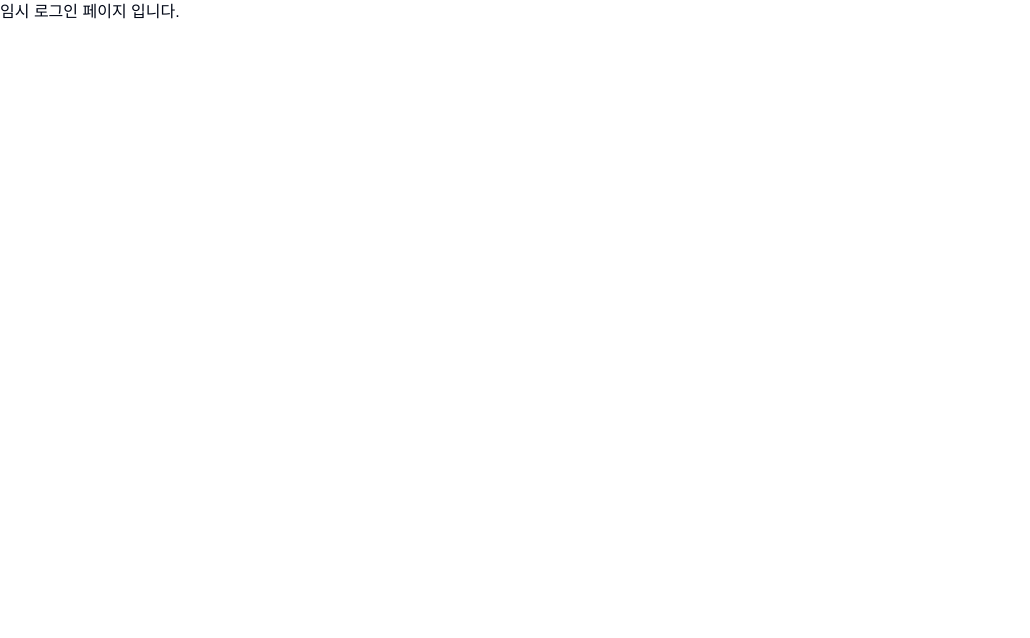
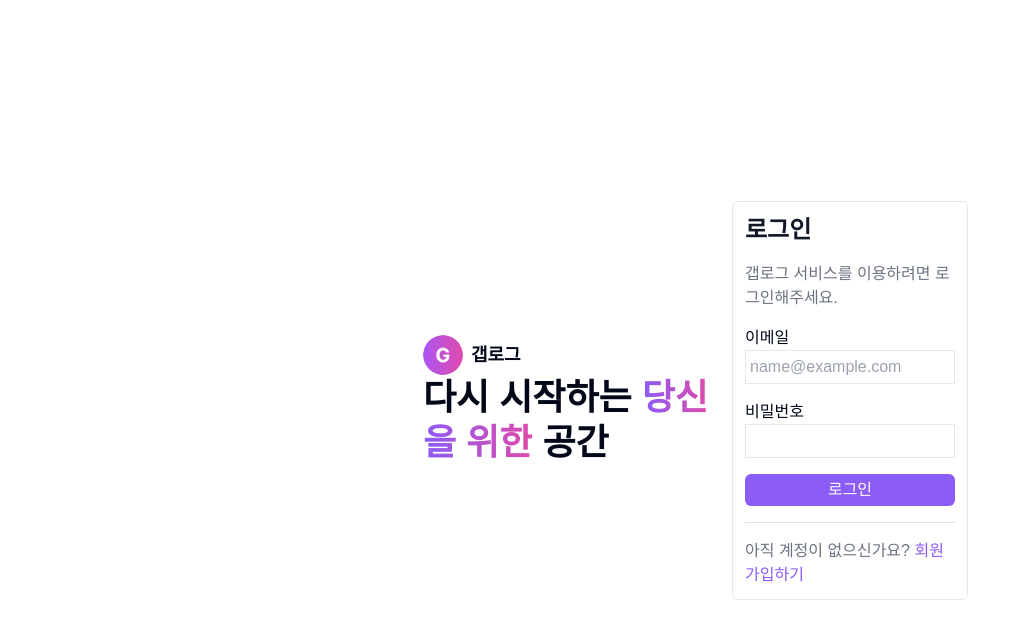
Before and after one commit to GapLog-2025/gaplog, a React (Vite) app in the folder frontend/: page /login in a window 1280 px wide. Before the commit this address had no page. Shown: the top 638 px of the page, without its empty margins (0-1030 px from the left). Built offline with nearby package versions, Linux system fonts and the light colour scheme; a web font is replaced by a local one.

Commit message:
✨ feat: 로그인 페이지 ui 생성

```diff
--- a/frontend/src/pages/LoginPage.tsx
+++ b/frontend/src/pages/LoginPage.tsx
@@ -1,5 +1,75 @@
 // Login Page (로그인)
+import { Stack, Avatar, Divider } from "@mui/material"
+import { useNavigate } from "react-router-dom";
 
 export default function LoginPage() {
-  return <h1>임시 로그인 페이지 입니다.</h1>;
+  const navigate = useNavigate()
+  const goToSignup = ():void => {
+    navigate('/signup')
+  }
+  const signin = ():void => {}
+
+  return (
+    <Stack
+      direction={"row"}
+      gap={3} alignItems="center"
+      justifyContent="center"
+      height="100vh"
+      >
+      <Stack
+        id="comment"
+        flex={1}
+        alignItems="flex-end"
+      >
+        <Stack alignItems="flex-start">
+          <Stack id="logo" direction={"row"} gap={1} >
+            <Avatar alt="gaplog 로고" src="./public/gaplog_icon.png" className="w-90" />
+            <p className="self-center text-black font-bold text-lg" >갭로그</p>
+          </Stack>
+          <div className="text-4xl leading-tight font-bold">
+            <div>다시 시작하는
+              {' '}
+              <span className="text-transparent bg-clip-text bg-gradient-to-r from-[#8B5CF6] to-[#DF4AAB]">
+                당신
+              </span>
+              <br />
+              <span className="text-transparent bg-clip-text bg-gradient-to-r from-[#8B5CF6] to-[#DF4AAB]">
+                을 위한
+              </span>
+              {' '}
+              <span>공간</span>
+            </div>
+          </div>
+        </Stack>
+      </Stack>
+      <Stack
+        id="login"
+        flex={1}
+      >
+        <Stack className="border p-3 rounded-md w-1/3" gap={2}>
+        <p className="text-2xl font-bold text-title">로그인</p>
+        <p className="text-main font-medium">갭로그 서비스를 이용하려면 로그인해주세요.</p>
+        <Stack>
+          <label htmlFor="email" >이메일</label>
+          <input placeholder="name@example.com" className="p-1 border border-border" />
+        </Stack>
+        <Stack>
+          <label htmlFor="password">비밀번호</label>
+          <input type="password" className="p-1 border border-border"/>
+        </Stack>
+        <button onClick={signin} className="bg-primary text-white hover:bg-primary-active py-1 rounded-md">로그인</button>
+        <Divider />
+        <div className="font-medium">
+          <span className="text-main">
+          아직 계정이 없으신가요?
+          </span>
+          {' '}
+          <span onClick={goToSignup} className="text-primary">
+            회원가입하기
+          </span>
+        </div>
+        </Stack>
+        </Stack>
+    </Stack>
+  );
 }
```
